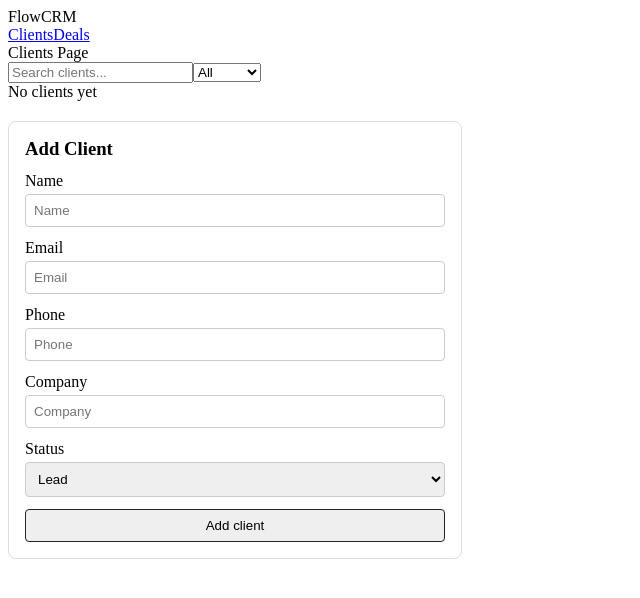
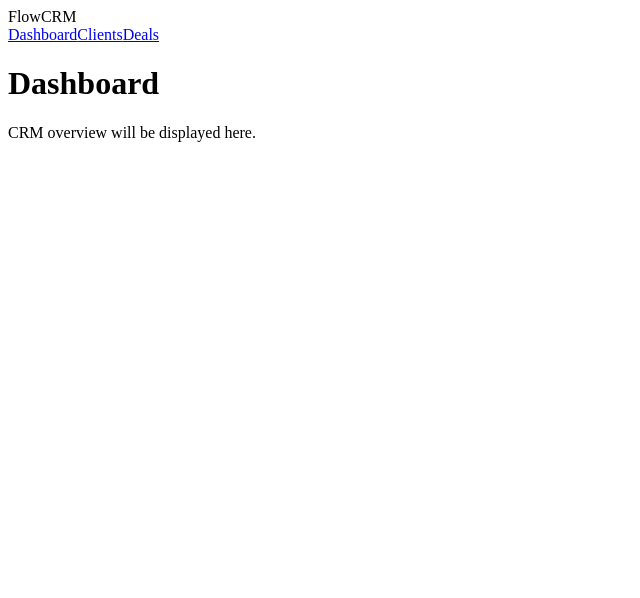
Before and after one commit to vasilyefff/flowcrm, a React (Vite) app: page / in a window 1280 px wide. Shown: the top 598 px of the page, without its empty margins (0-640 px from the left). Built offline with nearby package versions, Linux system fonts and the light colour scheme.

Commit message:
add dashboard page and make it home route

```diff
--- a/src/app/layout/AppLayout.tsx
+++ b/src/app/layout/AppLayout.tsx
@@ -5,6 +5,7 @@ export const AppLayout = () => {
     <>
       <header>FlowCRM</header>
       <nav>
+        <Link to="/dashboard">Dashboard</Link>
         <Link to="/clients">Clients</Link>
         <Link to="/deals">Deals</Link>
       </nav>
--- a/src/app/router/AppRouterProvider.tsx
+++ b/src/app/router/AppRouterProvider.tsx
@@ -2,6 +2,7 @@ import { BrowserRouter, Routes, Route } from 'react-router-dom'
 import { ClientsPage } from '@/pages/clients/ClientsPage'
 import { ClientDetailsPage } from '@/pages/clients/ClientDetailsPage'
 import { DealsPage } from '@/pages/deals/DealsPage'
+import { DashboardPage } from '@/pages/dashboard/DashboardPage'
 import { AppLayout } from '../layout/AppLayout'
 
 export const AppRouterProvider = () => {
@@ -9,7 +10,8 @@ export const AppRouterProvider = () => {
     <BrowserRouter>
       <Routes>
         <Route element={<AppLayout />}>
-          <Route path="/" element={<ClientsPage />} />
+          <Route path="/" element={<DashboardPage />} />
+          <Route path="/dashboard" element={<DashboardPage />} />
           <Route path="/clients" element={<ClientsPage />} />
           <Route path="/clients/:clientId" element={<ClientDetailsPage />} />
           <Route path="/deals" element={<DealsPage />} />
--- /dev/null
+++ b/src/pages/dashboard/DashboardPage.jsx
@@ -0,0 +1,8 @@
+export const DashboardPage = () => {
+  return (
+    <div>
+      <h1>Dashboard</h1>
+      <p>CRM overview will be displayed here.</p>
+    </div>
+  )
+}
```
Lines whose indentation alone changed are shown as unchanged.
